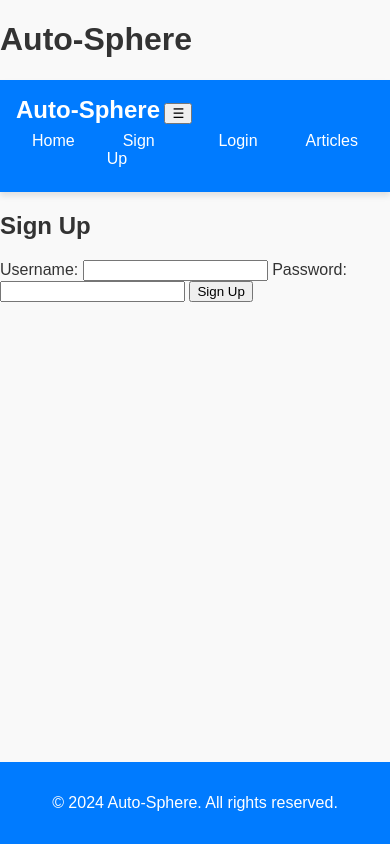
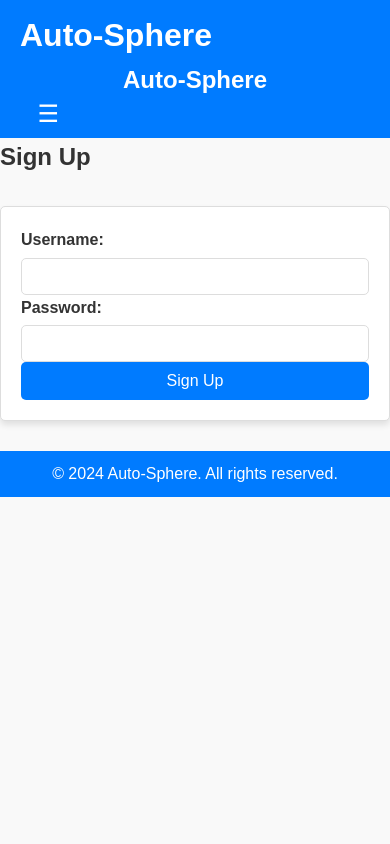
Before and after one commit to Ozi-cheri/auto-sphere, a Django app: page /signup/ in a window 390 px wide. Run offline with Django 3.2, Linux system fonts and the light colour scheme.

Commit message:
Update style.css and signup.html

```diff
--- a/static/css/styles.css
+++ b/static/css/styles.css
@@ -1,219 +1,194 @@
-
-body, html {
+/* General Reset */
+* {
     margin: 0;
     padding: 0;
     box-sizing: border-box;
+}
+
+body {
     font-family: Arial, sans-serif;
+    line-height: 1.6;
     background-color: #f9f9f9;
     color: #333;
+    padding: 0;
+    margin: 0;
 }
 
+/* Header Styling */
+header {
+    background-color: #007bff; /* Blue background */
+    color: white;
+    padding: 10px 20px;
+}
 
 .navbar {
-    background-color: #007bff;
-    padding: 1rem;
-    box-shadow: 0 4px 6px rgba(0, 0, 0, 0.1);
     display: flex;
-    justify-content: space-between;
+    justify-content: space-between; /* Space between logo and links */
     align-items: center;
 }
 
 .navbar-brand {
-    color: #fff;
+    font-size: 24px;
+    font-weight: bold;
+    color: white;
     text-decoration: none;
-    font-size: 1.5rem;
-    font-weight: bold;
 }
 
 .nav-links {
     list-style: none;
     display: flex;
-    margin: 0;
-    padding: 0;
-    justify-content: flex-end;
-    gap: 1rem;
+    gap: 20px;
 }
 
-.nav-links li {
-    display: inline;
+.nav-links li a {
+    color: white;
+    text-decoration: none;
+    font-size: 16px;
 }
 
-.nav-links a {
-    text-decoration: none;
-    color: #fff;
-    font-size: 1rem;
-    padding: 0.5rem 1rem;
-    transition: background-color 0.3s ease, color 0.3s ease;
+.nav-links li a:hover {
+    text-decoration: underline;
 }
 
-.nav-links a:hover {
-    background-color: #0056b3;
-    color: #fff;
+/* Toggle Button (Hamburger Menu) */
+.navbar-toggle {
+    display: none;
+    font-size: 24px;
+    cursor: pointer;
+    color: white;
+    border: none;
+    background: none;
+}
+
+@media (max-width: 768px) {
+    .nav-links {
+        display: none; /* Hide links by default on small screens */
+        flex-direction: column;
+        background-color: #007bff;
+        position: absolute;
+        top: 50px;
+        right: 20px;
+        width: 200px;
+        padding: 10px;
         border-radius: 5px;
     }
 
-
-.navbar .menu-toggle {
-    display: none;
-    background-color: #fff;
-    color: #007bff;
-    padding: 0.5rem;
-    border-radius: 5px;
-    font-size: 1.25rem;
-    cursor: pointer;
-    border: none;
+    .nav-links.show {
+        display: flex; /* Show links when toggled */
     }
 
-.nav-links.collapsed {
-    flex-direction: column;
-    background-color: #007bff;
-    position: absolute;
-    top: 60px;
-    right: 0;
-    padding: 1rem;
-    width: 200px;
-    display: none;
-    z-index: 1000;
+    .navbar-toggle {
+        display: block; /* Show toggle button on mobile */
+    }
 }
 
-.nav-links.collapsed.active {
-    display: flex;
+/* Form Styling */
+form {
+    max-width: 400px;
+    margin: 30px auto;
+    padding: 20px;
+    border: 1px solid #ddd;
+    border-radius: 5px;
+    background-color: white;
+    box-shadow: 0px 4px 6px rgba(0, 0, 0, 0.1);
 }
 
-.nav-links li {
-    margin: 0.5rem 0;
+form h1 {
+    text-align: center;
+    margin-bottom: 20px;
+    font-size: 24px;
+    color: #007bff;
 }
 
-
-.form-container {
-    max-width: 400px;
-    margin: 2rem auto;
-    padding: 1.5rem;
-    border: 1px solid #ddd;
-    border-radius: 8px;
-    box-shadow: 0 4px 6px rgba(0, 0, 0, 0.1);
-    background-color: #fff;
+form div {
+    margin-bottom: 15px;
 }
 
-.form-container h1 {
-    font-size: 1.5rem;
-    margin-bottom: 1rem;
-    text-align: center;
-    color: #333;
+form label {
+    display: block;
+    font-weight: bold;
+    margin-bottom: 5px;
 }
 
-.form-container form {
-    display: flex;
-    flex-direction: column;
-    gap: 1rem;
+form input {
+    width: 100%;
+    padding: 10px;
+    border: 1px solid #ddd;
+    border-radius: 5px;
 }
 
-.form-container label {
-    font-weight: bold;
-    margin-bottom: 0.5rem;
+form button {
+    display: block;
+    width: 100%;
+    padding: 10px;
+    background-color: #007bff;
+    color: white;
+    border: none;
+    border-radius: 5px;
+    cursor: pointer;
+    font-size: 16px;
 }
 
-.form-container input {
-    padding: 0.75rem;
-    border: 1px solid #ccc;
-    border-radius: 5px;
-    font-size: 1rem;
-    width: 100%;
-}
-
-.form-container input:focus {
-    border-color: #007bff;
-    outline: none;
-    box-shadow: 0 0 4px rgba(0, 123, 255, 0.5);
-}
-
-.form-container button {
-    padding: 0.75rem;
-    background-color: #007bff;
-    color: #fff;
-    border: none;
-    border-radius: 5px;
-    font-size: 1rem;
-    cursor: pointer;
-    transition: background-color 0.3s ease;
-}
-
-.form-container button:hover {
+form button:hover {
     background-color: #0056b3;
 }
 
-
-#articles-container {
-    max-width: 1200px;
-    margin: 2rem auto;
-    padding: 1rem;
-    display: grid;
-    grid-template-columns: repeat(auto-fit, minmax(300px, 1fr));
-    gap: 1.5rem;
+/* Card Styling */
+.card {
+    border: 1px solid #ddd;
+    border-radius: 5px;
+    box-shadow: 0px 4px 6px rgba(0, 0, 0, 0.1);
+    overflow: hidden;
+    background-color: white;
+    margin: 20px auto;
+    max-width: 500px;
+    text-align: center;
 }
 
-.article-card {
-    background-color: #fff;
-    border: 1px solid #ddd;
-    border-radius: 8px;
-    box-shadow: 0 4px 6px rgba(0, 0, 0, 0.1);
-    padding: 1rem;
-    transition: transform 0.3s ease;
+.card img {
+    max-width: 100%;
+    height: auto;
+    display: block;
 }
 
-.article-card:hover {
-    transform: translateY(-5px);
+.card .card-body {
+    padding: 20px;
 }
 
-.article-card img {
-    width: 100%;
-    height: auto;
-    border-radius: 8px;
+.card .card-body h3 {
+    font-size: 20px;
+    color: #007bff;
 }
 
-.article-card h2 {
-    font-size: 1.25rem;
-    margin: 0.5rem 0;
+.card .card-body p {
+    font-size: 16px;
+    color: #666;
 }
 
-.article-card p {
-    font-size: 1rem;
-    color: #666;
-    margin-bottom: 1rem;
+/* Images */
+img {
+    max-width: 100%; /* Ensures all images are responsive */
+    height: auto;
 }
 
-.article-card .btn {
-    display: inline-block;
-    text-decoration: none;
-    background-color: #007bff;
-    color: #fff;
-    padding: 0.5rem 1rem;
-    border-radius: 5px;
-    font-size: 1rem;
-    transition: background-color 0.3s ease;
+/* Center Content */
+.container {
+    width: 90%;
+    max-width: 1200px;
+    margin: 0 auto;
+    text-align: center;
 }
 
-.article-card .btn:hover {
-    background-color: #0056b3;
-}
-
-
+/* Footer */
 footer {
+    text-align: center;
+    padding: 10px;
     background-color: #007bff;
-    color: #fff;
-    text-align: center;
-    padding: 1rem 0;
-    position: fixed;
-    bottom: 0;
-    width: 100%;
+    color: white;
+    margin-top: 20px;
 }
 
 footer a {
-    color: #fff;
-    text-decoration: none;
-    margin: 0 0.5rem;
-}
-
-footer a:hover {
+    color: white;
     text-decoration: underline;
 }
--- a/templates/signup.html
+++ b/templates/signup.html
@@ -1,6 +1,7 @@
 {% extends 'base.html' %}
 
 {% block content %}
+<div class="form-container">
 <h2>Sign Up</h2>
 <form action="" method="post">
     {% csrf_token %}
@@ -10,4 +11,5 @@
     <input type="password" id="password" name="password">
     <button type="submit">Sign Up</button>
 </form>
+</div>
 {% endblock %}
```
Lines whose indentation alone changed are shown as unchanged.
